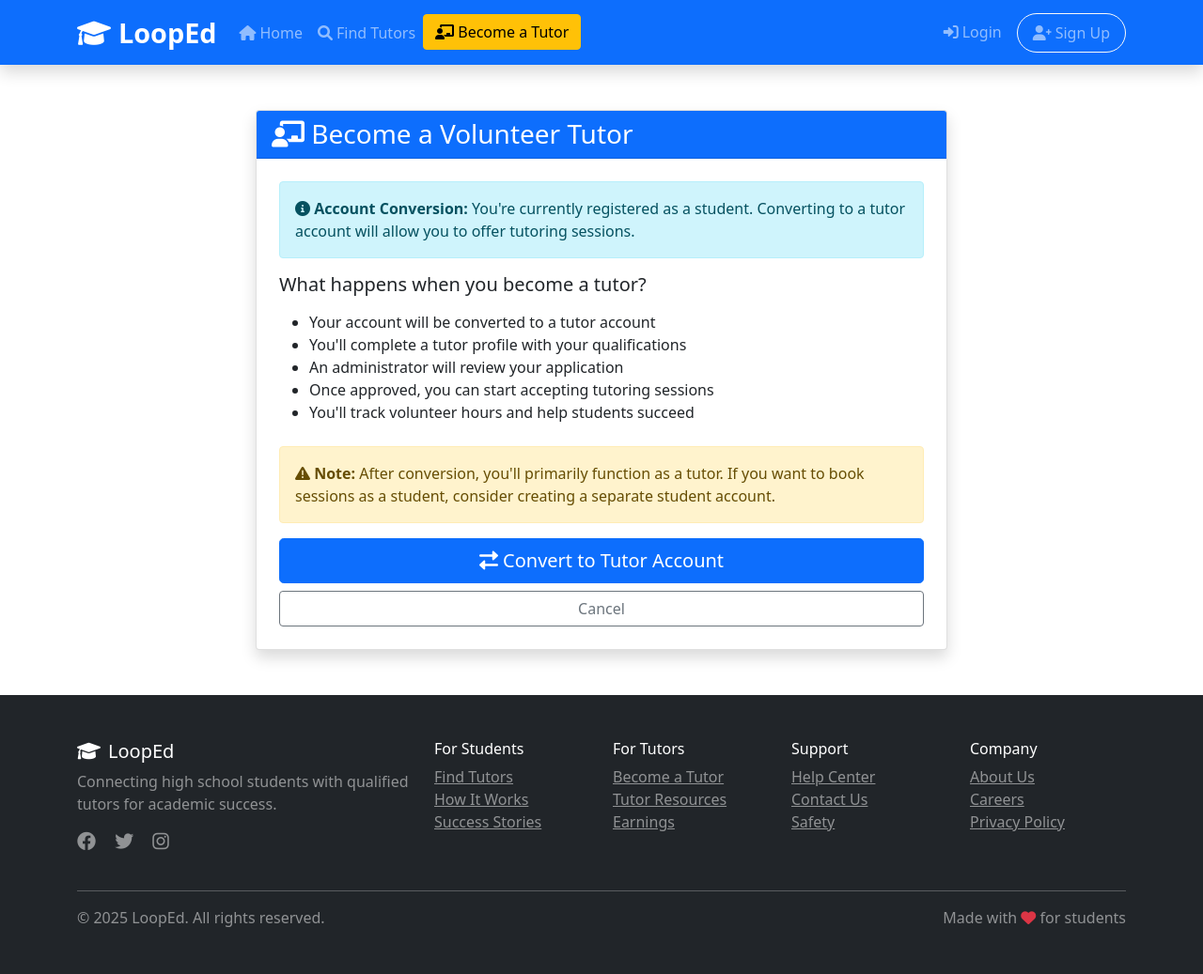
After one commit to Boombambap1/LoopEd-Tutoring-Platform, a Django app: template templates/accounts/switch_to_tutor.html in a window 1280 px wide. The commit adds this page. Shown: the whole page at 94% size. Run offline with Django 3.2, Linux system fonts and the light colour scheme; the template is opened without the code that fills it, so the values that code supplies are empty; some libraries are stand-ins or nearby versions.

Commit message:
some small changes

```diff
--- a/accounts/urls.py
+++ b/accounts/urls.py
@@ -10,4 +10,5 @@ urlpatterns = [
     path('profile/edit/', views.edit_profile, name='edit_profile'),
     path('tutor/complete-profile/', views.complete_tutor_profile, name='complete_tutor_profile'),
     path('tutor/pending/', views.tutor_pending_approval, name='tutor_pending_approval'),
+    path('switch-to-tutor/', views.switch_to_tutor, name='switch_to_tutor'),
 ]
--- /dev/null
+++ b/templates/accounts/switch_to_tutor.html
@@ -0,0 +1,52 @@
+{% extends 'base.html' %}
+{% load static %}
+
+{% block title %}Become a Tutor - LoopED{% endblock %}
+
+{% block content %}
+<div class="container mt-5 mb-5">
+    <div class="row justify-content-center">
+        <div class="col-md-8">
+            <div class="card shadow">
+                <div class="card-header bg-primary text-white">
+                    <h3 class="mb-0"><i class="fas fa-chalkboard-teacher"></i> Become a Volunteer Tutor</h3>
+                </div>
+                <div class="card-body p-4">
+                    <div class="alert alert-info">
+                        <i class="fas fa-info-circle"></i>
+                        <strong>Account Conversion:</strong> You're currently registered as a student.
+                        Converting to a tutor account will allow you to offer tutoring sessions.
+                    </div>
+
+                    <h5 class="mb-3">What happens when you become a tutor?</h5>
+                    <ul class="mb-4">
+                        <li>Your account will be converted to a tutor account</li>
+                        <li>You'll complete a tutor profile with your qualifications</li>
+                        <li>An administrator will review your application</li>
+                        <li>Once approved, you can start accepting tutoring sessions</li>
+                        <li>You'll track volunteer hours and help students succeed</li>
+                    </ul>
+
+                    <div class="alert alert-warning">
+                        <i class="fas fa-exclamation-triangle"></i>
+                        <strong>Note:</strong> After conversion, you'll primarily function as a tutor.
+                        If you want to book sessions as a student, consider creating a separate student account.
+                    </div>
+
+                    <form method="post">
+                        {% csrf_token %}
+                        <div class="d-grid gap-2">
+                            <button type="submit" class="btn btn-primary btn-lg">
+                                <i class="fas fa-exchange-alt"></i> Convert to Tutor Account
+                            </button>
+                            <a href="{% url 'home' %}" class="btn btn-outline-secondary">
+                                Cancel
+                            </a>
+                        </div>
+                    </form>
+                </div>
+            </div>
+        </div>
+    </div>
+</div>
+{% endblock %}
--- a/templates/base.html
+++ b/templates/base.html
@@ -78,9 +78,27 @@
                         </a>
                     </li>
                     <li class="nav-item">
-                        <a class="nav-link" href="#">
-                            <i class="fas fa-chalkboard-teacher me-1"></i>Become a Tutor
-                        </a>
+                        {% if user.is_authenticated %}
+                            {% if user.user_type == 'student' %}
+                                <a href="{% url 'switch_to_tutor' %}" class="btn btn-warning">
+                                    <i class="fas fa-chalkboard-teacher"></i> Become a Tutor
+                                </a>
+                            {% elif user.user_type == 'tutor' %}
+                                {% if user.tutorprofile.is_approved %}
+                                    <a href="{% url 'dashboard' %}" class="btn btn-success">
+                                        <i class="fas fa-chalkboard-teacher"></i> Dashboard
+                                    </a>
+                                {% else %}
+                                    <a href="{% url 'tutor_pending_approval' %}" class="btn btn-warning">
+                                        <i class="fas fa-clock"></i> Application Pending
+                                    </a>
+                                {% endif %}
+                            {% endif %}
+                        {% else %}
+                            <a href="{% url 'signup' %}" class="btn btn-warning">
+                                <i class="fas fa-chalkboard-teacher"></i> Become a Tutor
+                            </a>
+                        {% endif %}
                     </li>
                 </ul>
                 <ul class="navbar-nav">
```
Also changed, not shown: accounts/views.py (+29 -0 lines), templates/tutoring/tutor_search.html (+1 -6 lines).
